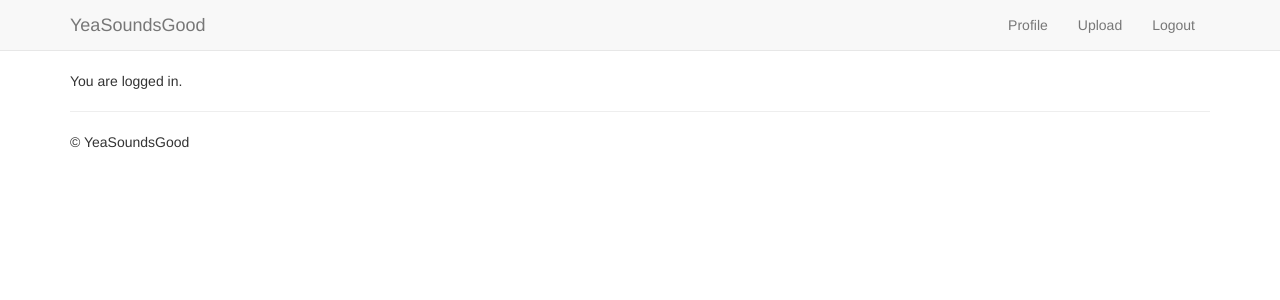
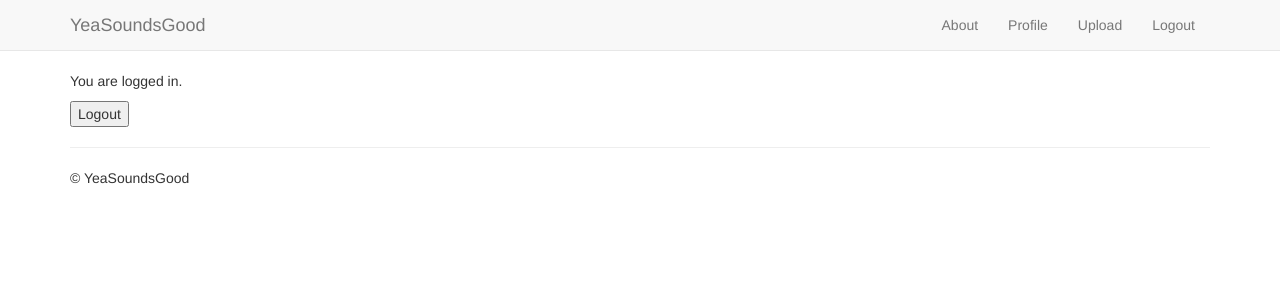
Before and after one commit to Hethre/YeaSoundsGood, a Flask app: page / in a window 1280 px wide. Shown: the top 300 px of the page. Run offline with Flask 2, Linux system fonts and the light colour scheme; the visitor is signed in with stand-in values (Sample User, id 1); some libraries are stand-ins or nearby versions.

Commit message:
Add logging out

```diff
--- a/app.py
+++ b/app.py
@@ -26,8 +26,12 @@ db = MongoEngine(app)
 @app.route("/profile", methods=["GET", "POST"])
 def profile():
     if request.method == "POST":
+        # Create a brand new account.
         if request.form["submit"] == "Create":
             email = request.form["email"]
+            # Make sure an email is provided.
+            if not email:
+                return render_template('404.html'), 404
             user = User.get_user(email)
             if not user:
                 user = User()
@@ -38,6 +42,7 @@ def profile():
                 return render_template("profile.html", email=email)
             else:
                 return render_template('404.html'), 404
+        # Log an existing user in.
         elif request.form["submit"] == "Login":
             email = request.form["email"]
             user = User.get_user(email)
@@ -46,6 +51,13 @@ def profile():
             else:
                 session["email"] = email
                 return render_template("profile.html", email=email)
+        # Log an existing user out.
+        elif request.form["submit"] == "Logout":
+            session["email"] = None
+            return render_template('index.html')
+
+        else:
+            return render_template('404.html'), 404
     else:
       return render_template('index.html')
 
--- a/templates/base.html
+++ b/templates/base.html
@@ -26,6 +26,7 @@
         <div class="nav-collapse">
           {% block navbar_right %}
           <ul class="nav navbar-nav pull-right">
+            <li><a href="/about">About</a></li>
             {% if not session.email %}
               <li><a href="/">Login or Signup</a></li>
             {% else %}
--- a/templates/index.html
+++ b/templates/index.html
@@ -11,5 +11,8 @@
      </form>
 {% else %}
      <p>You are logged in.</p>
+     <form action="/profile" method="POST">
+          <input type="submit" name="submit" value="Logout"/>
+     </form>
 {% endif %}
 {% endblock %}
--- a/templates/profile.html
+++ b/templates/profile.html
@@ -1,6 +1,5 @@
 {% extends "base.html" %}
 {% block title %} - Home{% endblock %}
 {% block content %}
-<p>Your email is {{ email }}</p>
-{%  if session.email %} test {% endif %}
+<p>Welcome. Your email is {{ email }}</p>
 {% endblock %}
```
